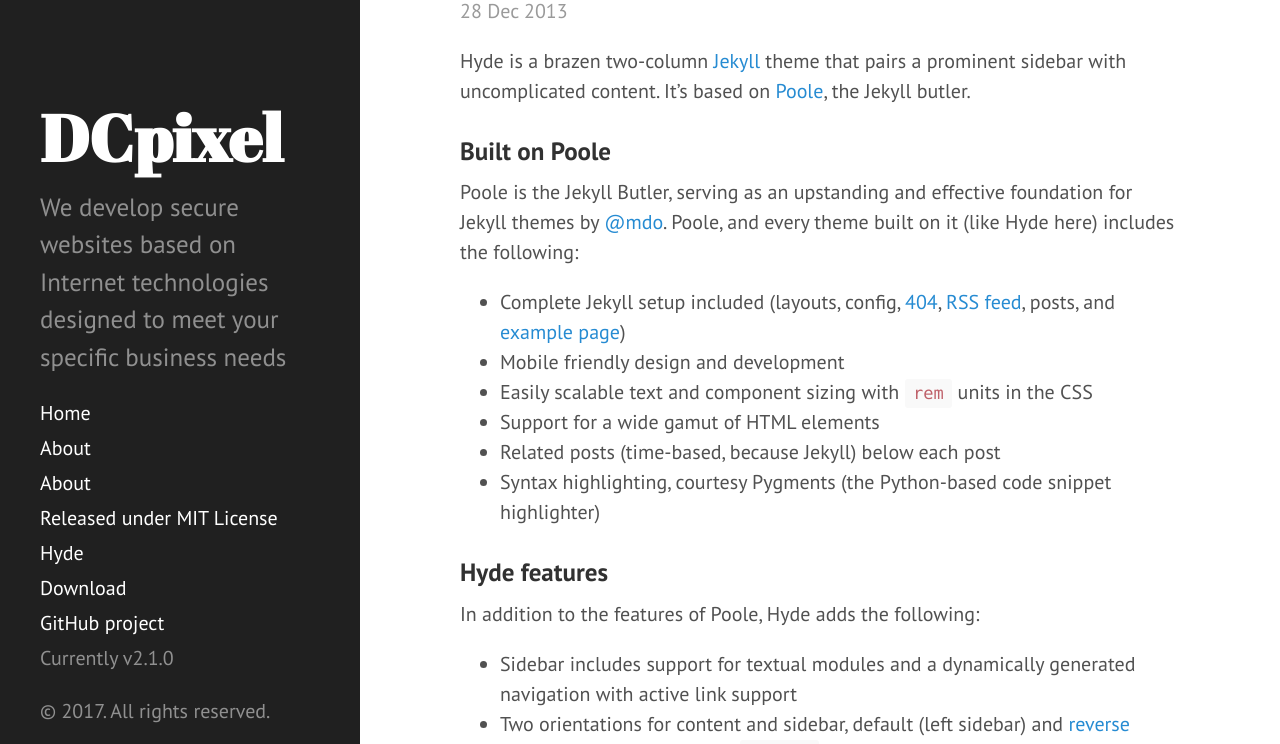
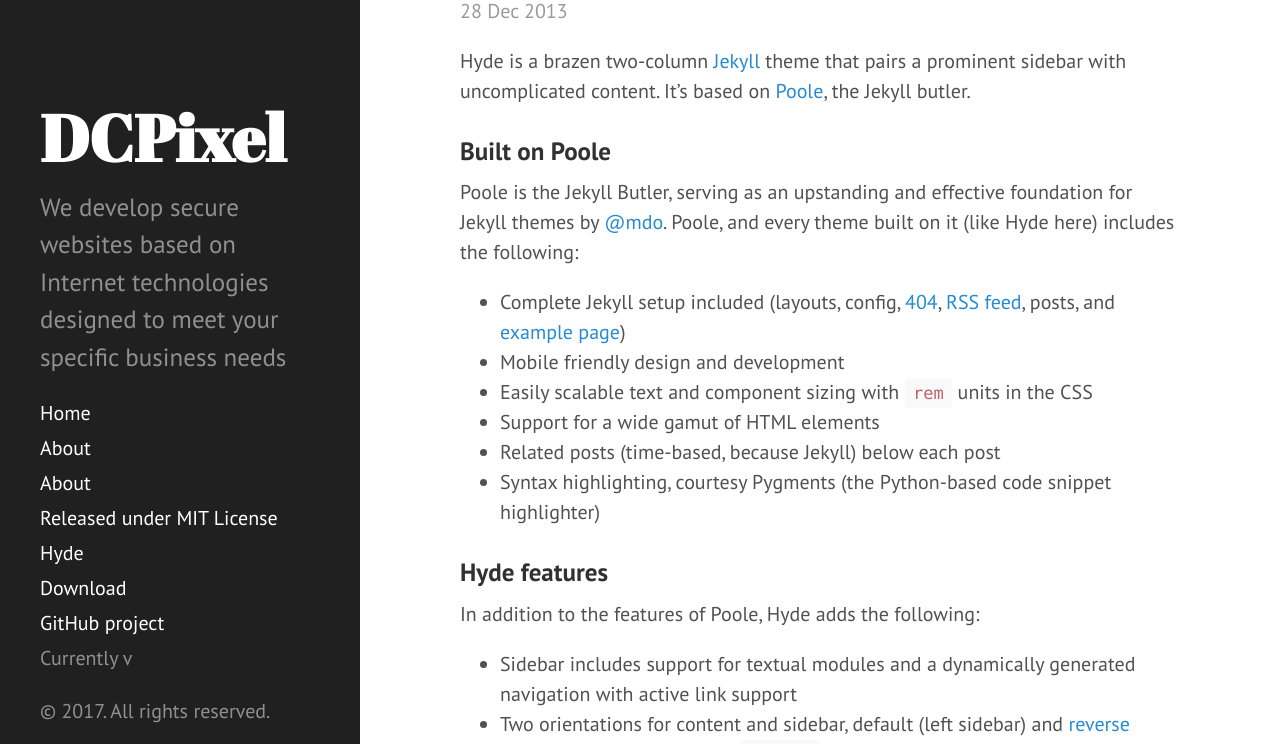
Before and after one commit to dcpixel/dcpixel, a Jekyll site: the page built from index.html, in a window 1280 px wide. Shown: the part 134-878 px from the top of the page. Built offline with Jekyll 4.4.1, drawn with Linux system fonts in a browser that asks for light colours; Markdown is read by kramdown in place of the engine named in the settings; the list of posts is cut into pages by our own code.

Commit message:
Update _config.yml

```diff
--- a/_config.yml
+++ b/_config.yml
@@ -7,7 +7,7 @@
 #relative_permalinks: true
 
 # Setup
-title:            DCpixel
+title:            DCPixel
 tagline:          'Custom Website Development'
 description:      'We develop secure websites based on Internet technologies designed to meet your specific business needs'
 url:              https://dcpixel.github.io/
@@ -20,7 +20,7 @@
 paginate:         5
 
 # Custom vars
-version:          2.1.0
+# version:          2.1.0
 
-github:
-  repo:           https://github.com/poole/hyde
+#github:
+#  repo:           https://github.com/poole/hyde
```
